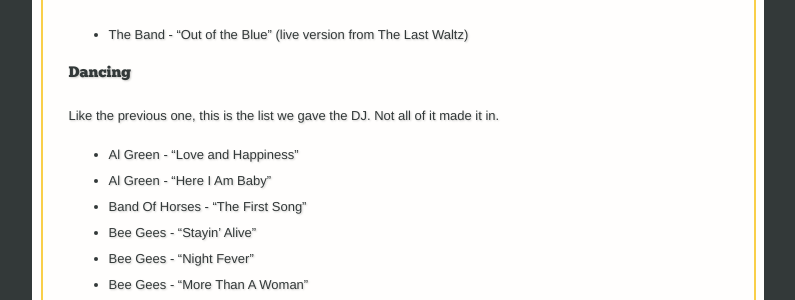
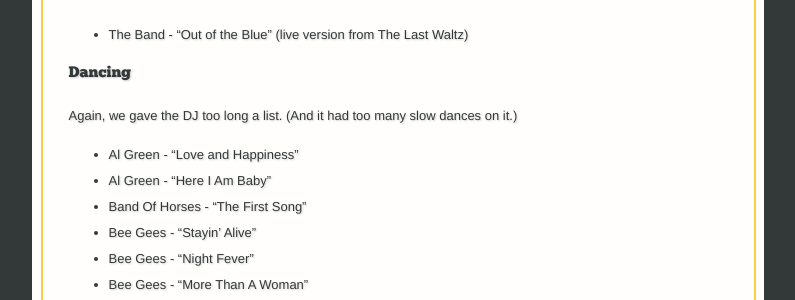
Before and after one commit to duelinmarkers/john-and-kat-wedding, a Jekyll site: the page built from music.md, in a window 1280 px wide and 900 px high, scrolled down 1235 px. Shown: the part 152-452 px from the top of the window, without its empty margins (242-1037 px from the left). Built offline with Jekyll 4.4.1, drawn with Linux system fonts in a browser that asks for light colours.

Commit message:
Better wording.

```diff
--- a/music.md
+++ b/music.md
@@ -60,7 +60,7 @@ This is the list we gave the DJ. We knew there wouldn't be time for all of it.
 
 ### Dancing
 
-Like the previous one, this is the list we gave the DJ. Not all of it made it in.
+Again, we gave the DJ too long a list. (And it had too many slow dances on it.)
 
 * Al Green - "Love and Happiness"
 * Al Green - "Here I Am Baby"
```
